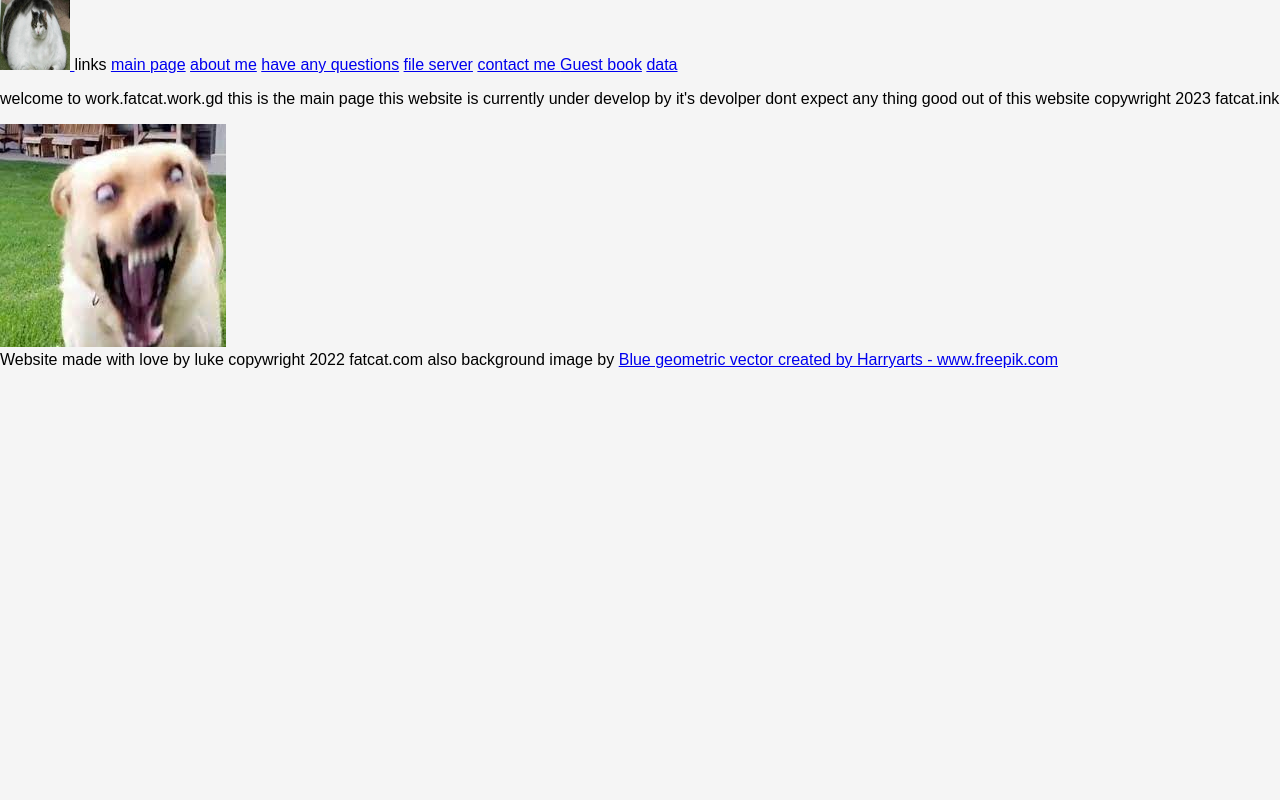
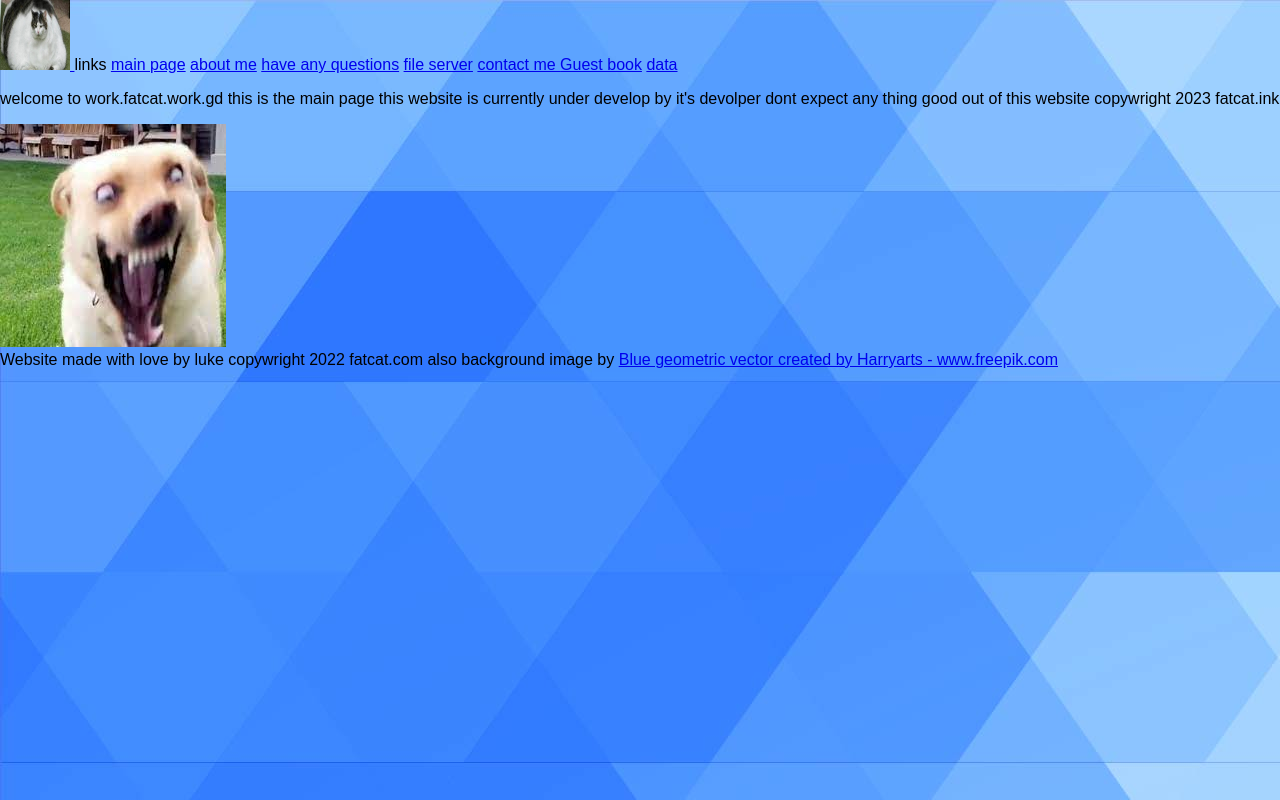
Before and after one commit to Misterbozo/my-website, a plain HTML site: page index.html in a window 1280 px wide. Drawn offline with Linux system fonts and the light colour scheme.

Commit message:
Update style.css

```diff
--- a/style.css
+++ b/style.css
@@ -14,6 +14,7 @@ h1{
 }
 
 body{
+	background-image: url("website.jpg");
   background-color: black;
 }
 
```
